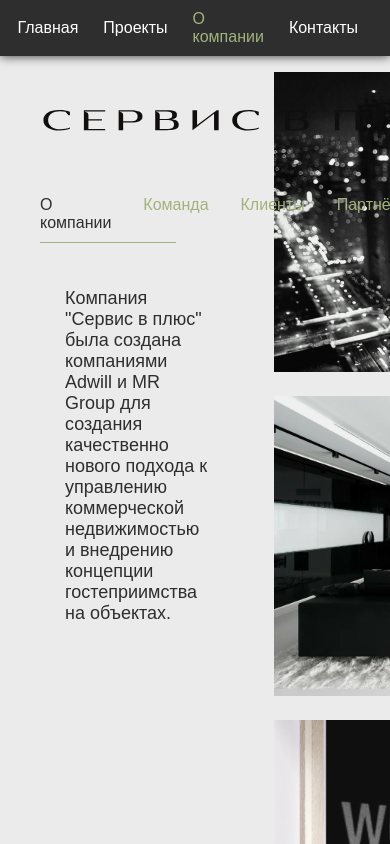
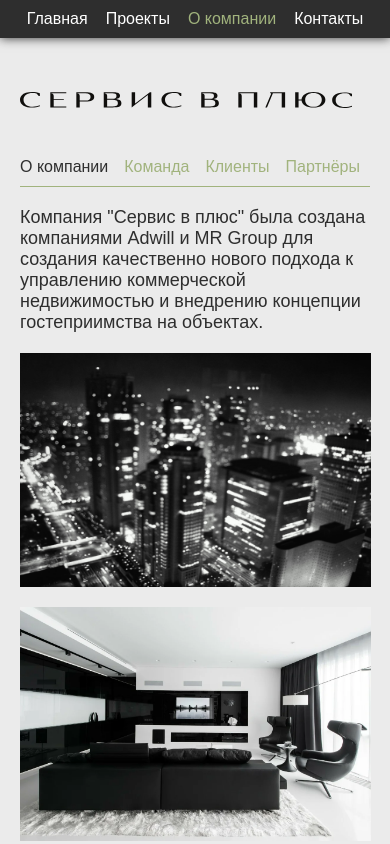
Before and after one commit to alexeyShuncko/service_b, a Next.js app: page /about in a window 390 px wide. Shown: the top 844 px of the page. Built offline with nearby package versions, Linux system fonts and the light colour scheme; a web font is replaced by a local one.

Commit message:
adaptiv main, project/s, about

```diff
--- a/app/about/page.js
+++ b/app/about/page.js
@@ -60,7 +60,7 @@ export default function About() {
       position: 'Заместитель генерального директора',
     },
     {
-      name: 'Школьна Ольга',
+      name: 'Школьная Ольга',
       photo: olga,
       id: 'olga',
       position: 'Финансовый директор',
@@ -91,7 +91,14 @@ export default function About() {
     <div className={s.container}>
       <div className={s.filter}>
         <div className={s.logo}>
-          <Image src={logo} width={450} alt="Логотип" />
+          <Image
+            src={logo}
+            fill={true}
+            alt="Логотип"
+            sizes="(max-width: 768px) 100vw,
+              (max-width: 1200px) 50vw,
+              33vw"
+          />
         </div>
         <div>
           <ul className={s.listFilter} onClick={filterHandler}>
@@ -147,8 +154,15 @@ export default function About() {
         {filter === 'О компании' && (
           <ul className={s.listFhotosTeam}>
             {about.map((img, i) => (
-              <li key={i}>
-                <Image src={img} width={450} height={300} alt="Фото" />
+              <li key={i} className={s.aboutPhotos}>
+                <Image
+                  src={img}
+                  fill={true}
+                  alt="Фото"
+                  sizes="(max-width: 768px) 100vw,
+              (max-width: 1200px) 50vw,
+              33vw"
+                />
               </li>
             ))}
           </ul>
--- a/app/about/page.module.css
+++ b/app/about/page.module.css
@@ -31,6 +31,7 @@
     margin-top: 2.5rem;
     margin-bottom: 1.25rem;
     width: 70%;
+    align-items: center;
 }
 
 
@@ -46,7 +47,6 @@
 }
 
 .listCategory {
-
     padding: 1.5625rem;
     display: flex;
     flex-direction: column;
@@ -73,10 +73,12 @@
 
 
 .logo {
+    position: relative;
     font-size: 4rem;
+    width: 28.125rem;
+    height: 1.35rem;
+    margin-top: 2.5rem;
 }
-
-
 
 .text {
     font-size: 1.125rem;
@@ -99,6 +101,12 @@
     padding: 1.25rem;
 }
 
+.aboutPhotos {
+    position: relative;
+    width: 28.125rem;
+    height: 18.75rem;
+}
+
 .listFhotosTeam {
     display: flex;
     flex-direction: column;
@@ -108,6 +116,8 @@
 .teamPhotos {
     display: flex;
     flex-direction: column;
+    justify-content: center;
+    align-items: center;
     padding: 1.25rem;
 }
 
@@ -133,3 +143,46 @@
     gap: 1.25rem;
 
 }
+
+
+@media (max-width: 576px) {
+    .container {
+        flex-direction: column;
+    }
+
+    .filter {
+        position: static;
+        width: 100%;
+        padding: 0;
+    }
+
+    .listFilter {
+        width: 100%;
+        gap: 1rem;
+        padding: 0.625rem 0;
+    }
+
+    .listCategory {
+        padding: 0;
+        margin-bottom: 1.25rem;
+    }
+
+    .content {
+        margin-left: 0;
+        padding: 0;
+    }
+
+    .aboutPhotos {
+        width: 90vw;
+        height: calc(90vw/1.5);
+    }
+
+    .logo {
+        width: 85vw;
+        height: calc(85vw/21);
+    }
+
+    .teamPhotos {
+        padding: 0;
+    }
+}
--- a/app/page.module.css
+++ b/app/page.module.css
@@ -60,10 +60,13 @@
 }
 
 .logoImg {
+    position: relative;
+    width: 56.25rem;
+    height: 2.68rem;
     animation: hid 1s;
 }
 
-.text {
+.textSlogan {
     position: absolute;
     top: 6rem;
     right: 2rem;
@@ -79,6 +82,7 @@
     font-weight: 800;
     text-transform: uppercase;
     z-index: 10;
+    text-align: center;
 }
 
 
@@ -105,6 +109,7 @@
     display: flex;
     width: 100%;
     justify-content: space-between;
+    align-items: center;
 }
 
 .myFooter div {
@@ -116,3 +121,33 @@
 .myFooter div:nth-child(2) {
     cursor: pointer;
 }
+
+
+@media (max-width: 576px) {
+    .logoImg {
+        width: 90vw;
+        height: calc(90vw/21);
+    }
+
+    .textSlogan {
+        top: 2rem;
+        right: 0;
+        font-size: 1.25rem;
+        line-height: 1.3em;
+    }
+
+    .textName {
+        font-size: 3rem;
+    }
+
+    .myFooter div {
+        flex-direction: column;
+    }
+
+    .fon {
+        object-fit: cover;
+        overflow: hidden;
+    }
+
+
+}
--- a/app/projects/[id]/page.module.css
+++ b/app/projects/[id]/page.module.css
@@ -26,15 +26,12 @@
     gap: 5rem;
 }
 
-.filter div {
-    flex: 1;
-}
-
 .logo {
-    font-weight: 800;
+    position: relative;
     font-size: 4rem;
-    color: var(--clrMain);
-    text-transform: uppercase;
+    width: 28.125rem;
+    height: 1.35rem;
+    margin-top: 2.5rem;
 }
 
 .description {
@@ -51,8 +48,39 @@
 }
 
 .listContentItem {
+    position: relative;
     display: flex;
     flex-direction: column;
-    gap: 1.25rem;
-    padding: 1.25rem;
+    margin-top: 1.25rem;
+    width: 37.5rem;
+    height: 25rem;
 }
+
+@media (max-width: 576px) {
+    .container {
+        flex-direction: column;
+        gap: 1.25rem;
+    }
+
+    .filter {
+        position: static;
+        width: 100%;
+        padding: 0;
+        gap: 2.5rem;
+    }
+
+    .content {
+        margin-left: 0;
+    }
+
+    .listContentItem {
+        padding: 0;
+        width: 90vw;
+        height: calc(90vw/1.5);
+    }
+
+    .logo {
+        width: 85vw;
+        height: calc(85vw/21);
+    }
+}
--- a/app/projects/page.module.css
+++ b/app/projects/page.module.css
@@ -39,6 +39,10 @@
     cursor: pointer;
     transition: 0.1s;
     color: var(--clrOlive);
+    display: flex;
+    align-items: center;
+    justify-content: center;
+    flex-wrap: wrap;
 }
 
 .listFilter li.activeItem {
@@ -46,7 +50,6 @@
 }
 
 .listCategory {
-
     padding: 1.5625rem;
     display: flex;
     flex-direction: column;
@@ -73,10 +76,11 @@
 
 
 .logo {
-    font-weight: 800;
+    position: relative;
     font-size: 4rem;
-    color: var(--clrMain);
-    text-transform: uppercase;
+    width: 28.125rem;
+    height: 1.35rem;
+    margin-top: 2.5rem;
 }
 
 .content {
@@ -93,3 +97,51 @@
 .listContentItem span {
     font-size: 1.5625rem;
 }
+
+.projectPhoto {
+    position: relative;
+    width: 37.5rem;
+    height: 25rem;
+}
+
+@media (max-width: 576px) {
+    .container {
+        flex-direction: column;
+    }
+
+    .logo {
+        width: 85vw;
+        height: calc(85vw/21);
+    }
+
+    .filter {
+        position: static;
+        width: 100%;
+        padding: 0;
+    }
+
+    .listFilter {
+        width: 100%;
+        margin-top: 2.5rem;
+        margin-bottom: 0;
+        align-items: center;
+        justify-content: center;
+    }
+
+    .listFilter li {
+        flex: 1
+    }
+
+    .content {
+        margin-left: 0;
+    }
+
+    .listContentItem {
+        padding: 1.25rem 0;
+    }
+
+    .projectPhoto {
+        width: 90vw;
+        height: calc(90vw/1.5);
+    }
+}
--- a/components/MyHeader/MyHeader.module.css
+++ b/components/MyHeader/MyHeader.module.css
@@ -28,3 +28,17 @@
 .activeLink {
     color: var(--clrOlive);
 }
+
+
+
+@media (max-width: 576px) {
+    .myHeader {
+        padding: 0.625rem;
+        ;
+    }
+
+    .myHeader ul {
+        justify-content: center;
+        gap: 1.125rem;
+    }
+}
```
Also changed, not shown: app/page.js (+41 -5 lines), app/projects/[id]/page.js (+11 -4 lines), app/projects/page.js (+18 -2 lines).
